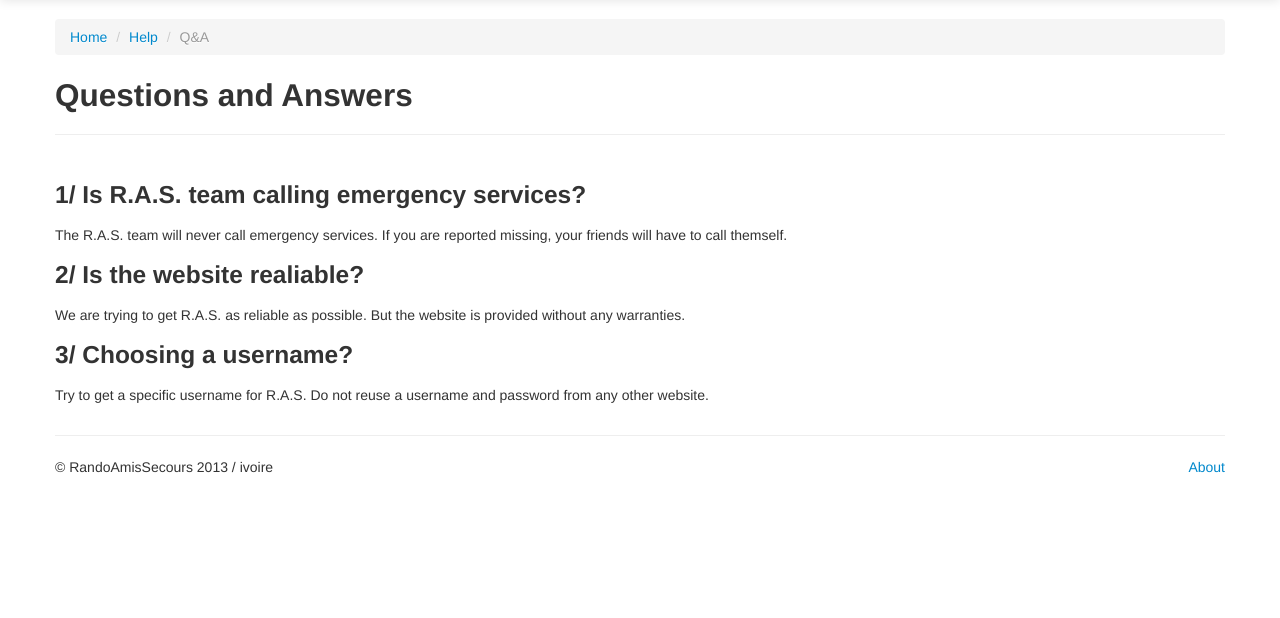
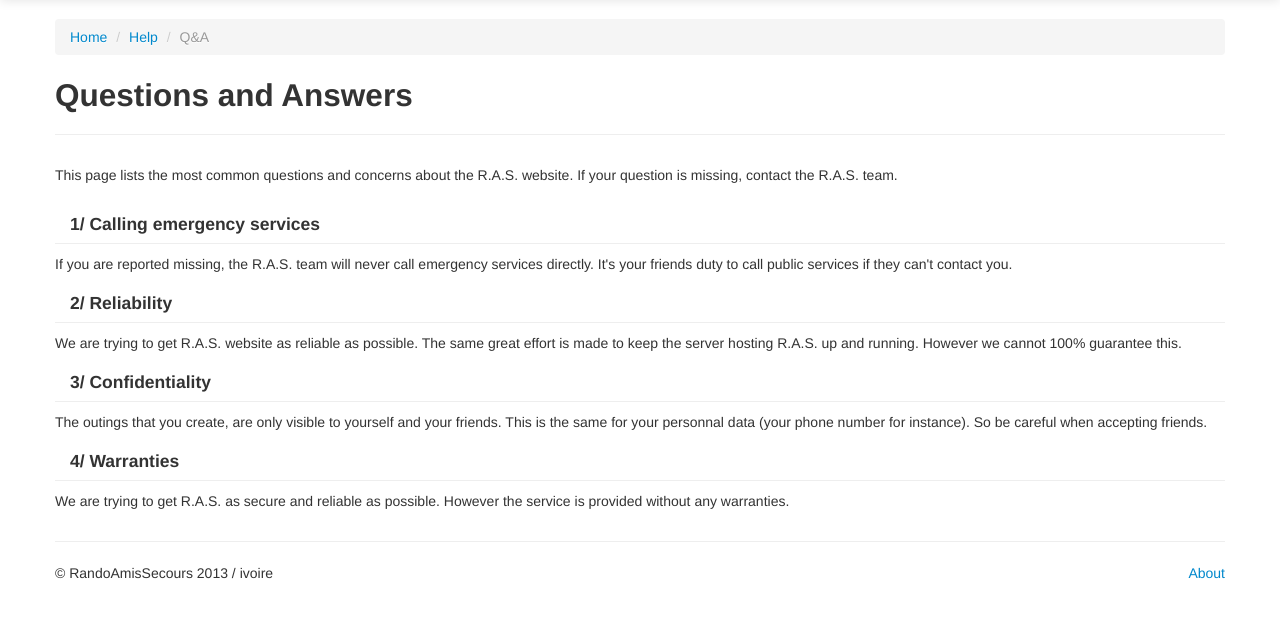
Before and after one commit to ivoire/RandoAmisSecours, a Django app: template RandoAmisSecours/templates/RandoAmisSecours/help/qa.html in a window 1280 px wide. Shown: the part 41-659 px from the top of the page. Run offline with Django 3.2, Linux system fonts and the light colour scheme; the template is opened without the code that fills it, so the values that code supplies are empty.

Commit message:
Improve Q&A page

```diff
--- a/RandoAmisSecours/templates/RandoAmisSecours/help/qa.html
+++ b/RandoAmisSecours/templates/RandoAmisSecours/help/qa.html
@@ -16,12 +16,17 @@
 
 <div class="row">
   <div class="span12">
-    <h3>{% trans "1/ Is R.A.S. team calling emergency services?" %}</h3>
-    <p>{% trans "The R.A.S. team will never call emergency services. If you are reported missing, your friends will have to call themself." %}</p>
-    <h3>{% trans "2/ Is the website realiable?" %}</h3>
-    <p>{% trans "We are trying to get R.A.S. as reliable as possible. But the website is provided without any warranties." %}</p>
-    <h3>{% trans "3/ Choosing a username?" %}</h3>
-    <p>{% trans "Try to get a specific username for R.A.S. Do not reuse a username and password from any other website." %}</p>
+    <p>This page lists the most common questions and concerns about the R.A.S. website. If your question is missing, contact the R.A.S. team.</p>
+  </div>
+  <div class="span12">
+    <h4 class="modal-header">{% trans "1/ Calling emergency services" %}</h4>
+    <p>{% trans "If you are reported missing, the R.A.S. team will never call emergency services directly. It's your friends duty to call public services if they can't contact you." %}</p>
+    <h4 class="modal-header">{% trans "2/ Reliability" %}</h4>
+    <p>{% trans "We are trying to get R.A.S. website as reliable as possible. The same great effort is made to keep the server hosting R.A.S. up and running. However we cannot 100% guarantee this." %}</p>
+    <h4 class="modal-header">{% trans "3/ Confidentiality" %}</h4>
+    <p>{% trans "The outings that you create, are only visible to yourself and your friends. This is the same for your personnal data (your phone number for instance). So be careful when accepting friends." %}</p>
+    <h4 class="modal-header">{% trans "4/ Warranties" %}</h4>
+    <p>{% trans "We are trying to get R.A.S. as secure and reliable as possible. However the service is provided without any warranties." %}</p>
   </div>
 </div>
 {% endblock body %}
```
